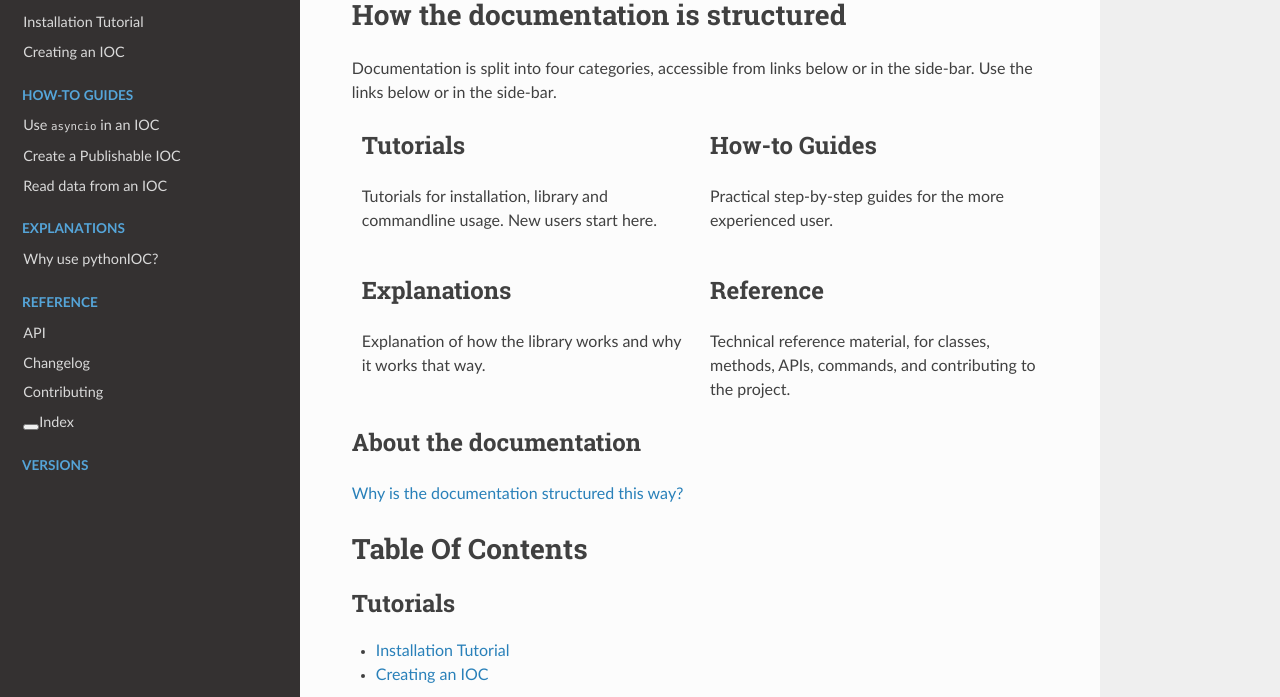
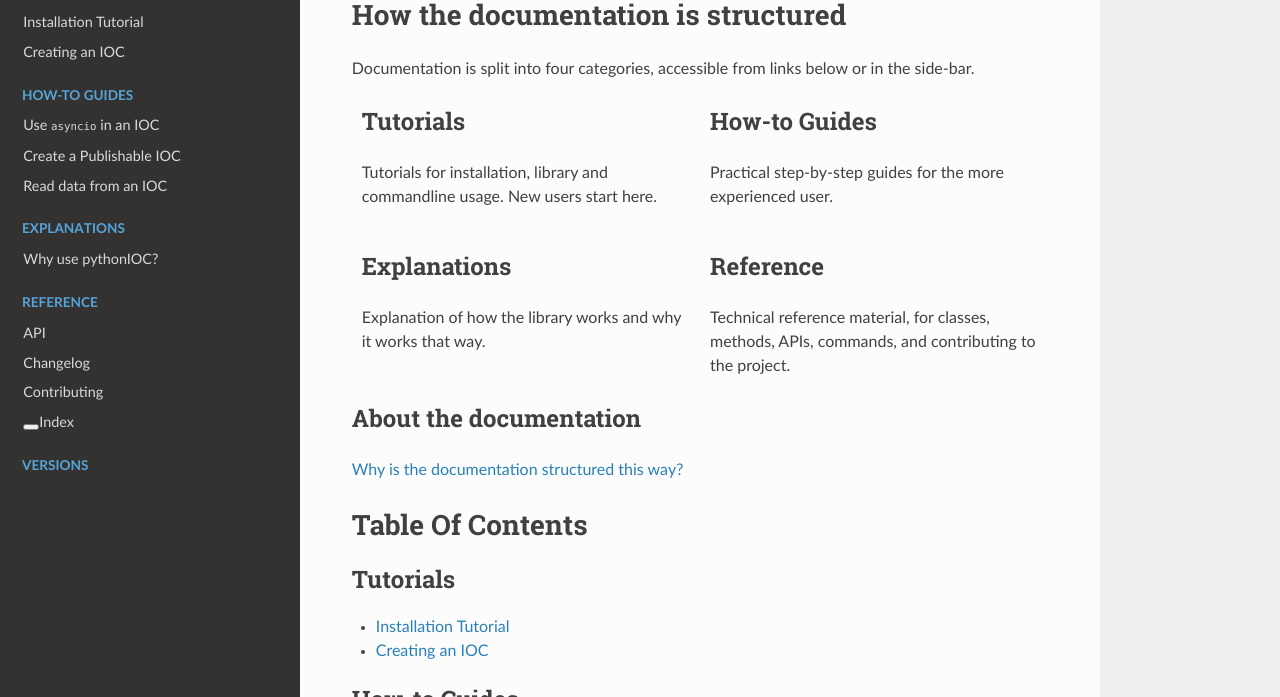
Before and after one commit to DiamondLightSource/pythonSoftIOC, a Sphinx documentation site: the page built from docs/index.rst, in a window 1280 px wide and 900 px high, cut to the strip 203-900 px from the top of the window. Built offline with Sphinx 7.4.7 and the Read the Docs theme 2.0.0, drawn with Linux system fonts in a browser that asks for light colours; the version number could not be read and is left out.

Commit message:
Docs tweaks

```diff
--- a/docs/explanations/why-use-pythonIoc.rst
+++ b/docs/explanations/why-use-pythonIoc.rst
@@ -38,6 +38,7 @@
     # Leave the IOC running with an interactive shell.
     softioc.interactive_ioc(globals())
 
+
 Dynamically created PVs
 -----------------------
 
@@ -76,7 +77,6 @@
     # Leave the IOC running with an interactive shell.
     softioc.interactive_ioc(globals())
 
-ADD THE PANDA USE CASE HERE
 
 Existing Python Support
 -----------------------
@@ -84,5 +84,3 @@
 It may be that you have specific device support written in Python that you wish
 to expose as PVs. This could be either in the form of a device support library
 or using a Python library to calculate PV values as above.
-
-ADD THE FURKA/GRIMSEL MONITORING IOC USE CASE HERE
--- a/docs/how-to/use-asyncio-in-an-ioc.rst
+++ b/docs/how-to/use-asyncio-in-an-ioc.rst
@@ -29,5 +29,6 @@
 Asynchronous Channel Access
 ---------------------------
 
-PVs can be retrieved externally from a PV in an asynchronous manner by using the :py`aioca` module.
-It provides ``await``-able implementations of ``caget``, ``caput``, etc. See that module for more information.
+PVs can be retrieved externally from a PV in an asynchronous manner by using the
+`aioca` module. It provides ``await``-able implementations of ``caget``,
+``caput``, etc. See that module for more information.
--- a/docs/index.rst
+++ b/docs/index.rst
@@ -5,7 +5,7 @@
 -----------------------------------
 
 Documentation is split into four categories, accessible from links below or in
-the side-bar. Use the links below or in the side-bar.
+the side-bar.
 
 .. rst-class:: columns
 
--- a/docs/tutorials/creating-an-ioc.rst
+++ b/docs/tutorials/creating-an-ioc.rst
@@ -56,7 +56,7 @@
     :end-before: # Finally
 
 We define a long-running operation that will increment the value of ``ai`` once per
-second. This is run as a background thread by `cothread`.
+second. This is run in the background by `cothread`.
 
 .. literalinclude:: ../examples/example_cothread_ioc.py
     :start-after: # Finally
```
